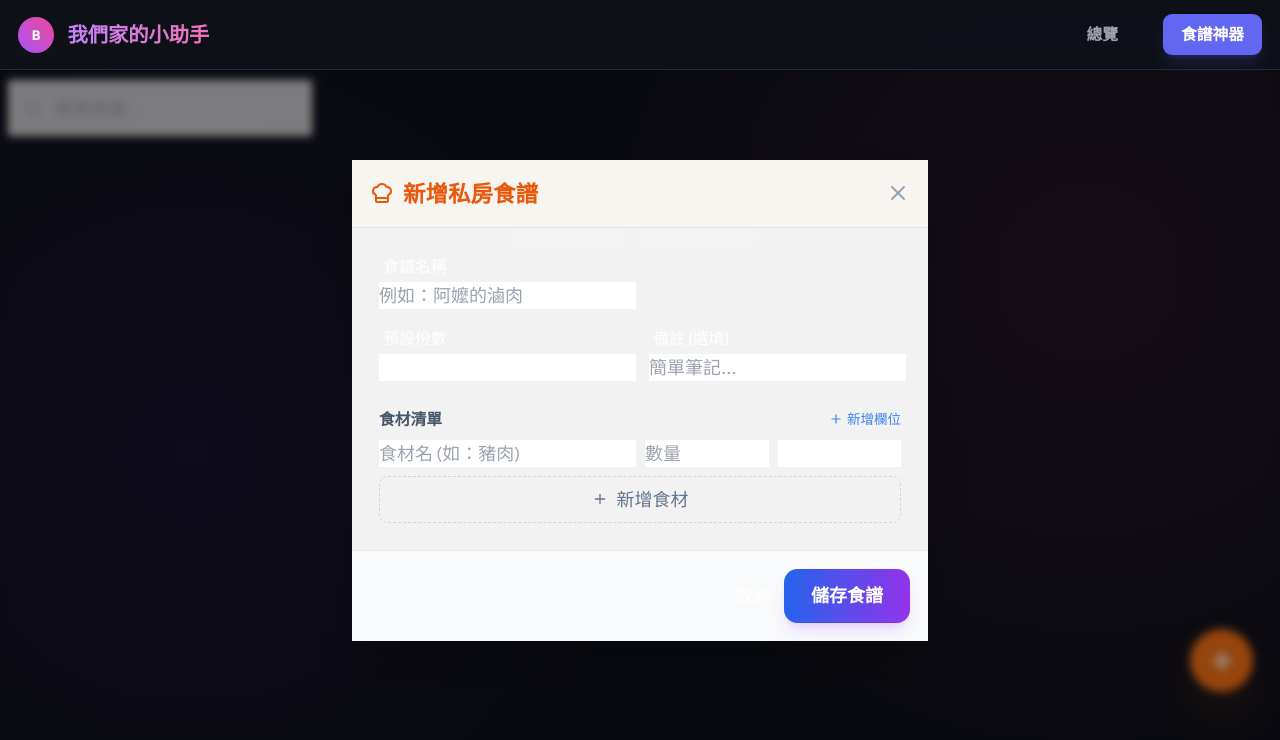
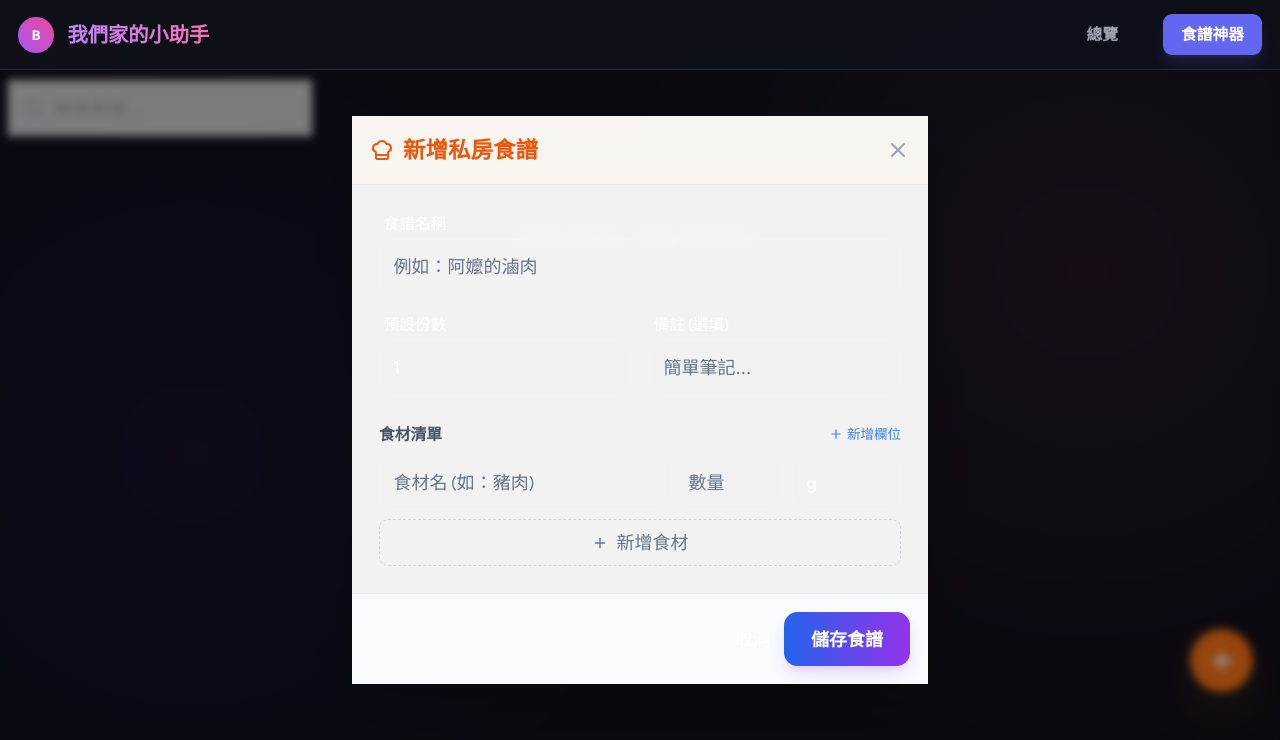
Before and after one commit to BrianLien09/family_app, a Next.js app: page /recipes in a window 1280 px wide. Both pictures are taken after a click on the button 1221 px from the left and 660 px from the top of the page. Shown: the top 740 px of the page. Built offline with nearby package versions, Linux system fonts and the light colour scheme.

Commit message:
feat: 調整食譜彈出視窗的顏色

```diff
--- a/src/components/RecipeManager/AddRecipeModal.tsx
+++ b/src/components/RecipeManager/AddRecipeModal.tsx
@@ -93,7 +93,7 @@ export default function AddRecipeModal({ isOpen, onClose, onAdd }: AddRecipeModa
                <label className="block text-sm font-medium mb-1 pl-1">食譜名稱</label>
                <input
                  required
-                 className="input"
+                 className="w-full bg-white/5 border border-white/10 rounded-xl p-3 text-white placeholder:text-slate-500 focus:outline-none focus:border-orange-500/50 transition-all hover:bg-white/10"
                  placeholder="例如：阿嬤的滷肉"
                  value={title}
                  onChange={e => setTitle(e.target.value)}
@@ -107,7 +107,7 @@ export default function AddRecipeModal({ isOpen, onClose, onAdd }: AddRecipeModa
                     required
                     type="number"
                     min="1"
-                    className="input"
+                    className="w-full bg-white/5 border border-white/10 rounded-xl p-3 text-white placeholder:text-slate-500 focus:outline-none focus:border-orange-500/50 transition-all hover:bg-white/10"
                     value={baseServings}
                     onChange={e => setBaseServings(Number(e.target.value))}
                   />
@@ -115,7 +115,7 @@ export default function AddRecipeModal({ isOpen, onClose, onAdd }: AddRecipeModa
                <div>
                   <label className="block text-sm font-medium mb-1 pl-1">備註 (選填)</label>
                   <input
-                    className="input"
+                    className="w-full bg-white/5 border border-white/10 rounded-xl p-3 text-white placeholder:text-slate-500 focus:outline-none focus:border-orange-500/50 transition-all hover:bg-white/10"
                     placeholder="簡單筆記..."
                     value={description}
                     onChange={e => setDescription(e.target.value)}
@@ -136,21 +136,21 @@ export default function AddRecipeModal({ isOpen, onClose, onAdd }: AddRecipeModa
                {ingredients.map((ing, idx) => (
                  <div key={idx} className="flex gap-2 items-start">
                     <input
-                       className="input flex-[2]"
+                       className="flex-[2] bg-white/5 border border-white/10 rounded-xl p-3 text-white placeholder:text-slate-500 focus:outline-none focus:border-orange-500/50 transition-all hover:bg-white/10"
                        placeholder="食材名 (如：豬肉)"
                        value={ing.name}
                        onChange={e => updateIngredient(idx, 'name', e.target.value)}
                     />
                     <input
                        type="number"
-                       className="input flex-1 min-w-[60px]"
+                       className="flex-1 min-w-[60px] bg-white/5 border border-white/10 rounded-xl p-3 text-white placeholder:text-slate-500 focus:outline-none focus:border-orange-500/50 transition-all hover:bg-white/10"
                        placeholder="數量"
                        required={idx === 0}
                        value={ing.amount || ''}
                        onChange={e => updateIngredient(idx, 'amount', e.target.value)}
                     />
                     <input
-                       className="input flex-1 min-w-[60px]"
+                       className="flex-1 min-w-[60px] bg-white/5 border border-white/10 rounded-xl p-3 text-white placeholder:text-slate-500 focus:outline-none focus:border-orange-500/50 transition-all hover:bg-white/10"
                        placeholder="單位"
                        value={ing.unit}
                        onChange={e => updateIngredient(idx, 'unit', e.target.value)}
```
